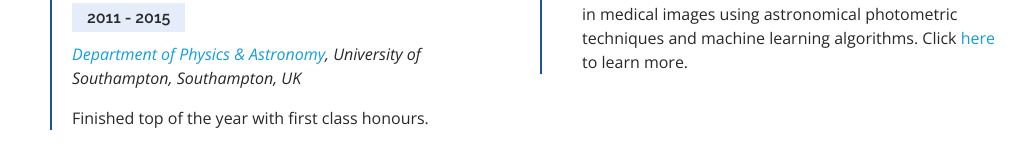
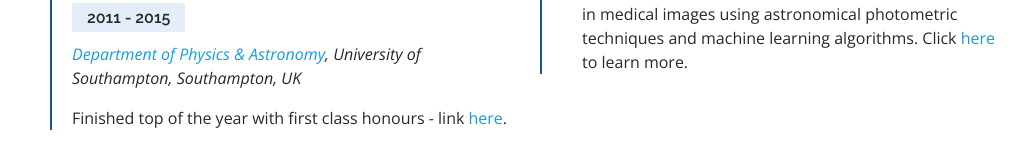
Before and after one commit to pboorm/pboorm.github.io, a plain HTML site: page index.html in a window 1280 px wide. Shown: the part 2813-2976 px from the top of the page, without its empty margins (265-1280 px from the left). Drawn offline with nearby package versions, Linux system fonts and the light colour scheme.

Commit message:
Added news article

```diff
--- a/index.html
+++ b/index.html
@@ -231,7 +231,7 @@
               <h4>Integrated Masters in Physics</h4>
               <h5>2011 - 2015</h5>
               <p><em><a href="http://www.astro.soton.ac.uk" target="_blank">Department of Physics & Astronomy</a>, University of Southampton, Southampton, UK</em></p>
-              <p>Finished top of the year with first class honours.</p>
+              <p>Finished top of the year with first class honours - link <a href="https://www.phys.soton.ac.uk/news/4744" target="_blank">here</a>.</p>
             </div>
           </div>
           <div class="col-lg-6">
```
